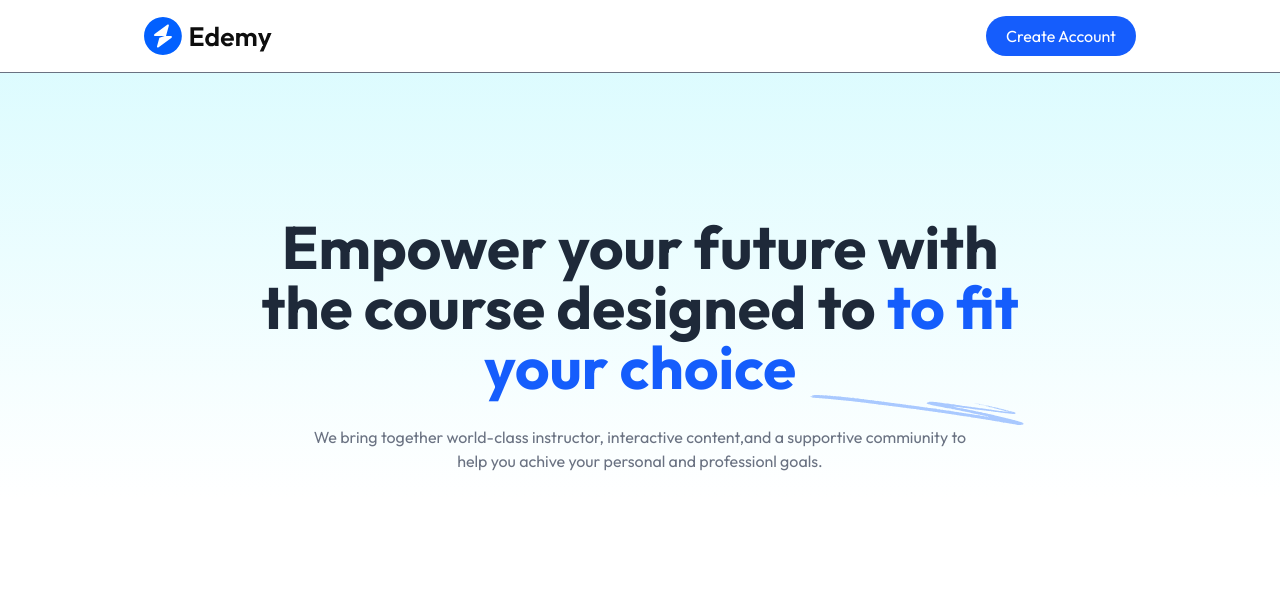
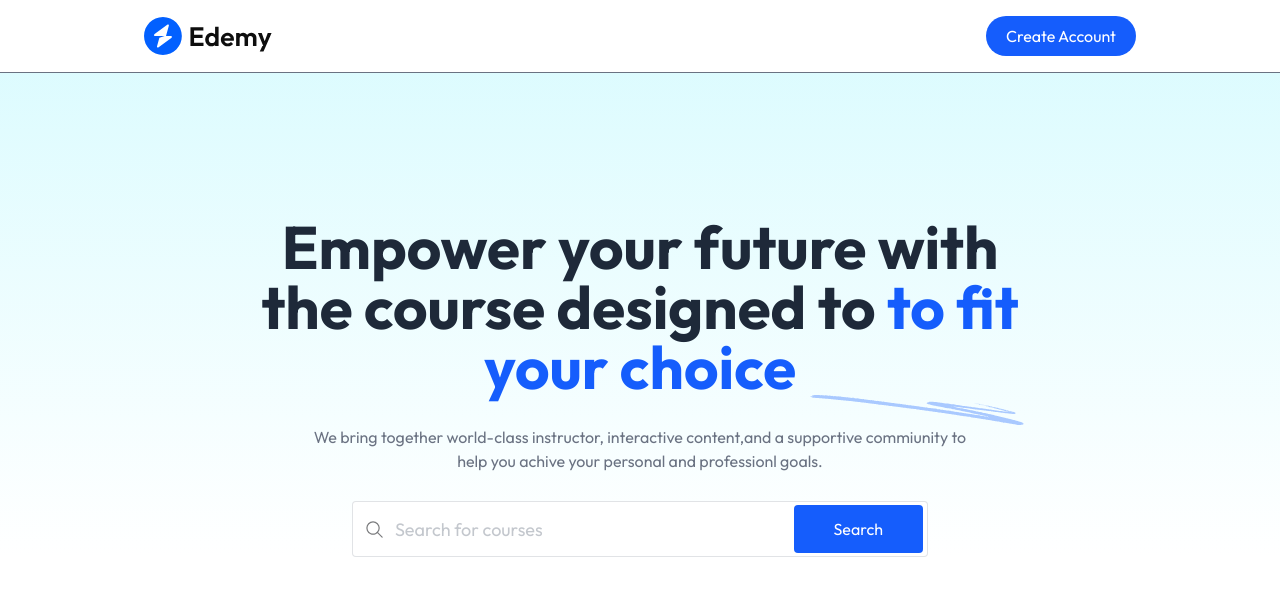
Before and after one commit to spriveen/LMS, a React (Vite) app in the folder client/: page / in a window 1280 px wide. Shown: the top 596 px of the page. Built offline with nearby package versions, Linux system fonts and the light colour scheme; no server answers.

Commit message:
update seachbar.jsx

```diff
--- a/client/src/components/student/Hero.jsx
+++ b/client/src/components/student/Hero.jsx
@@ -1,5 +1,6 @@
 import React from 'react'
 import { assets } from '../../assets/assets'
+import SearchBar from './SearchBar'
 
 const Hero = () => {
   return (
@@ -23,7 +24,7 @@
         We bring together world-class instructor, interactive content,and a
         supportive commiunity to help you achive your personal and professionl goals.
       </p>
-
+       <SearchBar />
     </div>
   )
 }
--- a/client/src/components/student/SearchBar.jsx
+++ b/client/src/components/student/SearchBar.jsx
@@ -1,11 +1,24 @@
-import React from 'react'
+import React, { useState } from 'react';
+import { assets } from '../../assets/assets';
+import { useNavigate } from 'react-router-dom';
 
-const SearchBar = () => {
+const SearchBar = ({data}) => {
+
+ const navigate = useNavigate()
+ const [input,setInput] = useState(data ? data: '')
+
+  const onSearchHandler = (e)=>{
+    e.preventDefault()
+    navigate('/course-list' + input)
+  }
+
   return (
-    <div>
-      <h1>SearchBar</h1>
-    </div>
-  )
-}
+    <form onSubmit={onSearchHandler} className='max-w-xl w-full md:h-14 h-12 flex items-center bg-white border border-gray-500/20 rounded'>
+      <img src={assets.search_icon} alt='search_icon' className='md:w-auto w-10 px-3' />
+      <input onChange={e=> setInput(e.target.value)} value={input} type='text' placeholder='Search for courses' className='w-full h-full outline-none text-gray-500/80 text-lg' />
+      <button type='submit' className='bg-blue-600 rounded text-white md:px-10 px-7 md:py-3 py-2 mx-1'>Search</button>
+    </form>
+  );
+};
 
-export default SearchBar
+export default SearchBar;
```
